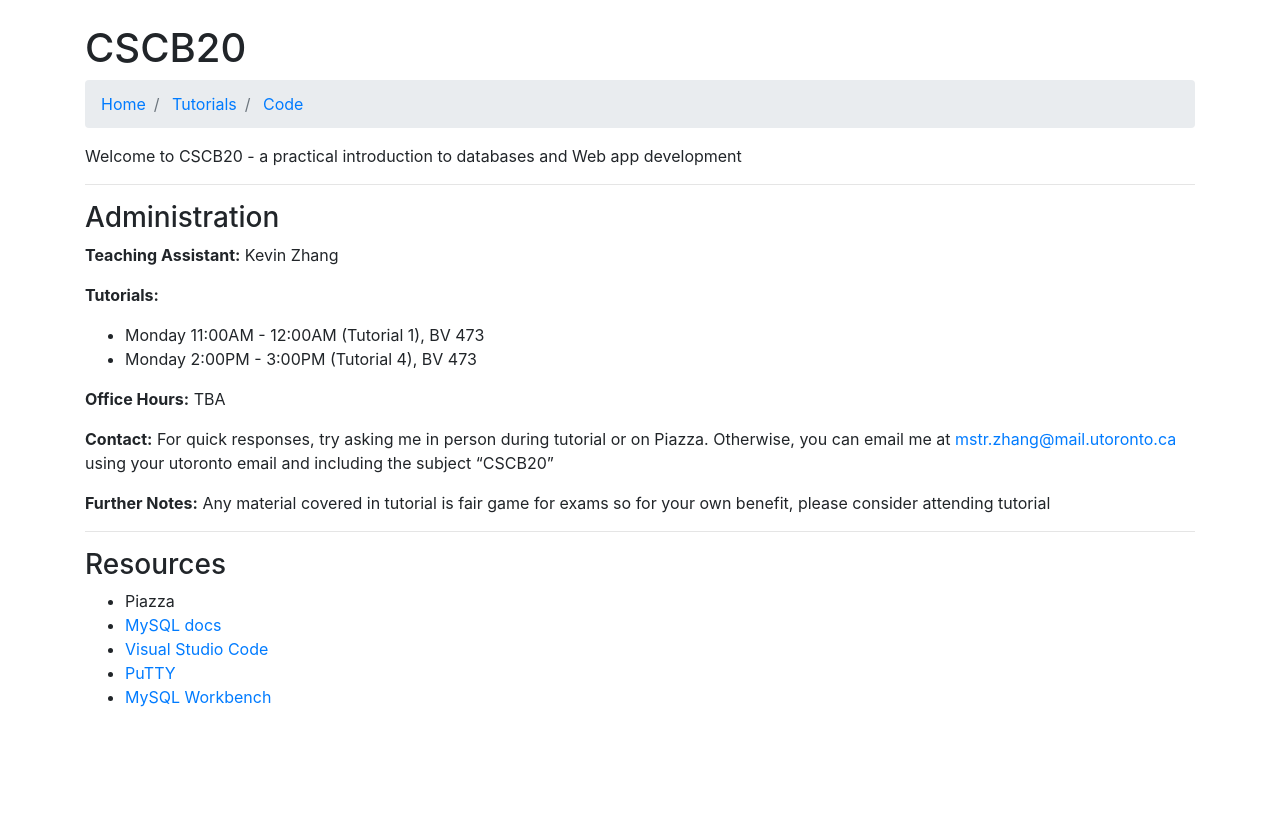
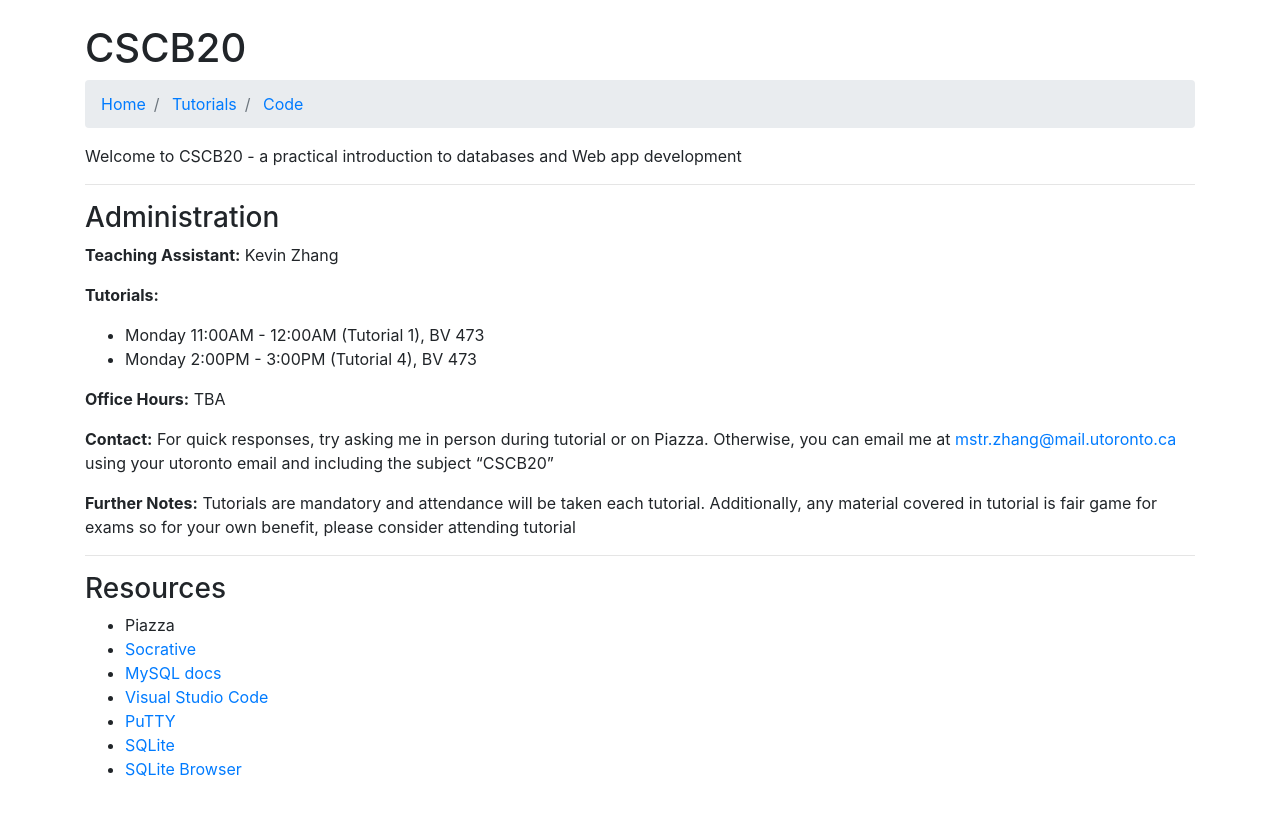
Before and after one commit to MstrZhang/cscb20, a Jekyll site: the page built from index.md, in a window 1280 px wide. Shown: the top 815 px of the page. Built offline with Jekyll 4.4.1, drawn with Linux system fonts in a browser that asks for light colours; nearby versions of some CDN libraries.

Commit message:
update links and index page

```diff
--- a/index.md
+++ b/index.md
@@ -21,14 +21,18 @@ Welcome to CSCB20 - a practical introduction to databases and Web app developmen
 you can email me at [mstr.zhang@mail.utoronto.ca](mailto:mstr.zhang@mail.utoronto.ca) using your
 utoronto email and including the subject "CSCB20"
 
-**Further Notes:** Any material covered in tutorial is fair game for exams so for your own benefit, please consider attending tutorial
+**Further Notes:** Tutorials are mandatory and attendance will be taken each tutorial. Additionally,
+any material covered in tutorial is fair game for exams so for your own benefit, please consider
+attending tutorial
 
 ---
 
 ### Resources
 
 - Piazza
+- [Socrative](https://b.socrative.com/login/student/)
 - [MySQL docs](https://dev.mysql.com/doc/)
 - [Visual Studio Code](https://code.visualstudio.com/)
 - [PuTTY](https://www.putty.org/)
-- [MySQL Workbench](https://www.mysql.com/products/workbench/)
+- [SQLite](https://www.sqlite.org/index.html)
+- [SQLite Browser](https://sqlitebrowser.org/)
```
